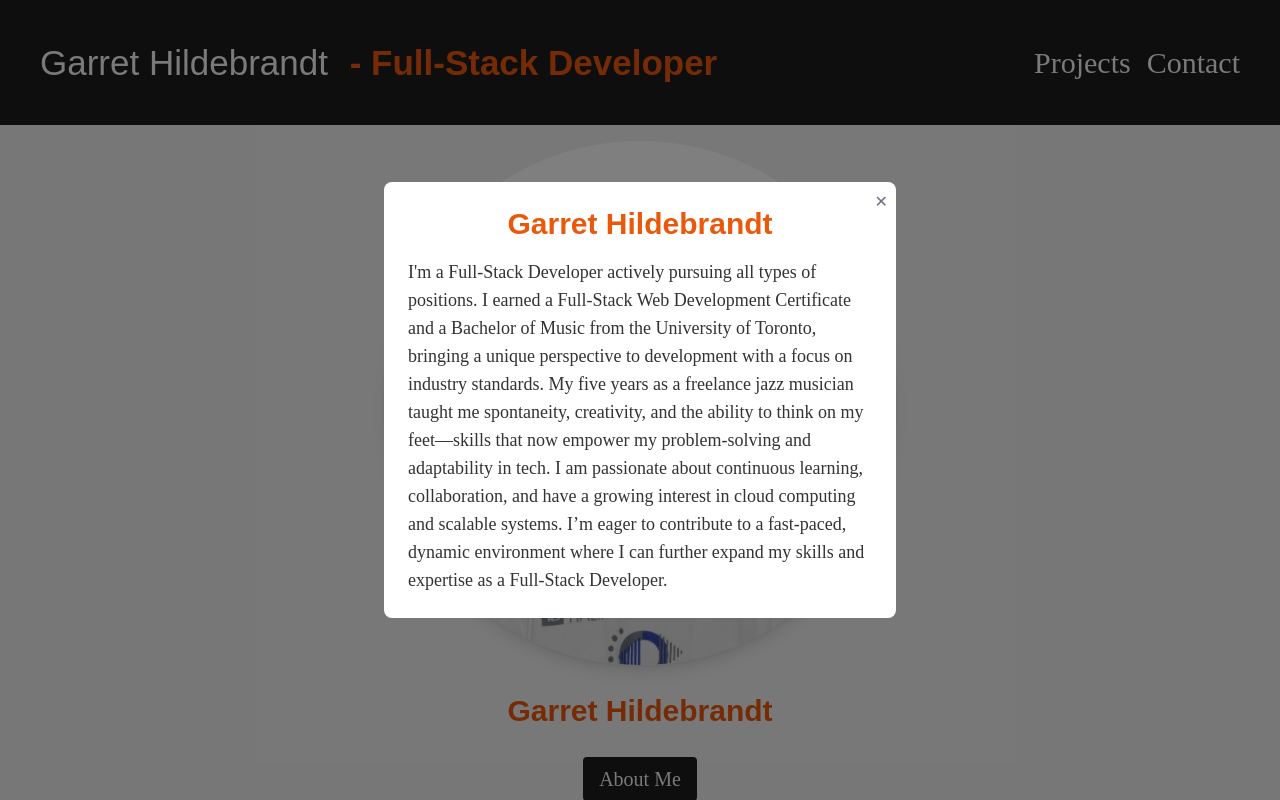
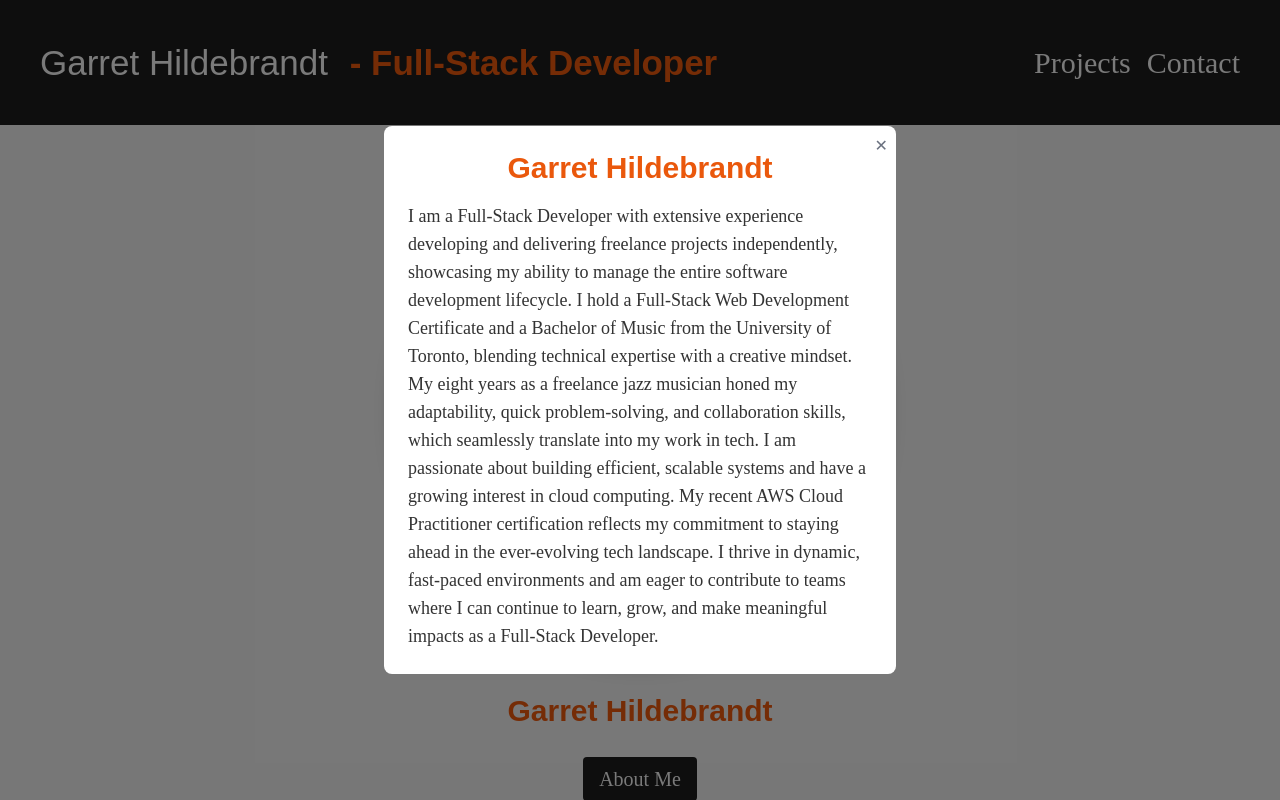
Before and after one commit to garrethil/portfolio, a React (Vite) app: page / in a window 1280 px wide. Both pictures are taken after a click on the button "About Me". Shown: the top 800 px of the page. Built offline with nearby package versions, Linux system fonts and the light colour scheme; a web font is replaced by a local one.

Commit message:
add new resume and update bio

```diff
--- a/src/components/Resume.jsx
+++ b/src/components/Resume.jsx
@@ -17,7 +17,7 @@ import {
 } from "react-icons/si";
 
 export default function Resume() {
-  const resumePath = "/garretHildebrandt-2024-fall.pdf";
+  const resumePath = "/garret_hildebrandt.2025.pdf";
 
   return (
     <div className="container mx-auto p-4 my-5">
@@ -75,7 +75,9 @@ export default function Resume() {
               <span className="font-semibold underline mr-2 block sm:inline">
                 DevOps:
               </span>
-              <span className="block sm:inline">Heroku, Netlify, Render</span>
+              <span className="block sm:inline">
+                AWS, Heroku, Netlify, Render
+              </span>
             </li>
           </ul>
         </div>
--- a/src/pages/Home.jsx
+++ b/src/pages/Home.jsx
@@ -38,7 +38,7 @@ function Home() {
         >
           <div
             className="bg-white p-6 rounded-lg w-full max-w-lg mx-auto relative"
-            onClick={(e) => e.stopPropagation()} // Prevent click from propagating to overlay
+            onClick={(e) => e.stopPropagation()}
           >
             <button
               className="absolute top-2 right-2 text-gray-500 hover:text-gray-700"
@@ -52,18 +52,21 @@ function Home() {
                 Garret Hildebrandt
               </h2>
               <p className="text-sm sm:text-base lg:text-lg leading-relaxed">
-                I'm a Full-Stack Developer actively pursuing all types of
-                positions. I earned a Full-Stack Web Development Certificate and
-                a Bachelor of Music from the University of Toronto, bringing a
-                unique perspective to development with a focus on industry
-                standards. My five years as a freelance jazz musician taught me
-                spontaneity, creativity, and the ability to think on my
-                feet—skills that now empower my problem-solving and adaptability
-                in tech. I am passionate about continuous learning,
-                collaboration, and have a growing interest in cloud computing
-                and scalable systems. I’m eager to contribute to a fast-paced,
-                dynamic environment where I can further expand my skills and
-                expertise as a Full-Stack Developer.
+                I am a Full-Stack Developer with extensive experience developing
+                and delivering freelance projects independently, showcasing my
+                ability to manage the entire software development lifecycle. I
+                hold a Full-Stack Web Development Certificate and a Bachelor of
+                Music from the University of Toronto, blending technical
+                expertise with a creative mindset. My eight years as a freelance
+                jazz musician honed my adaptability, quick problem-solving, and
+                collaboration skills, which seamlessly translate into my work in
+                tech. I am passionate about building efficient, scalable systems
+                and have a growing interest in cloud computing. My recent AWS
+                Cloud Practitioner certification reflects my commitment to
+                staying ahead in the ever-evolving tech landscape. I thrive in
+                dynamic, fast-paced environments and am eager to contribute to
+                teams where I can continue to learn, grow, and make meaningful
+                impacts as a Full-Stack Developer.
               </p>
             </div>
           </div>
```
Also changed, not shown: 2 other files (tests, documents, lock files or other folders).
